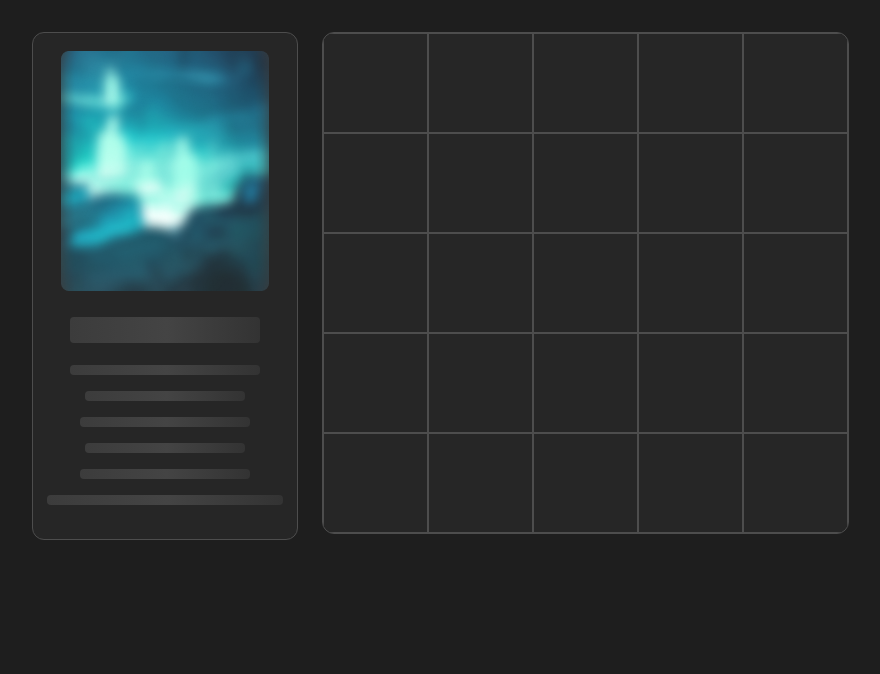
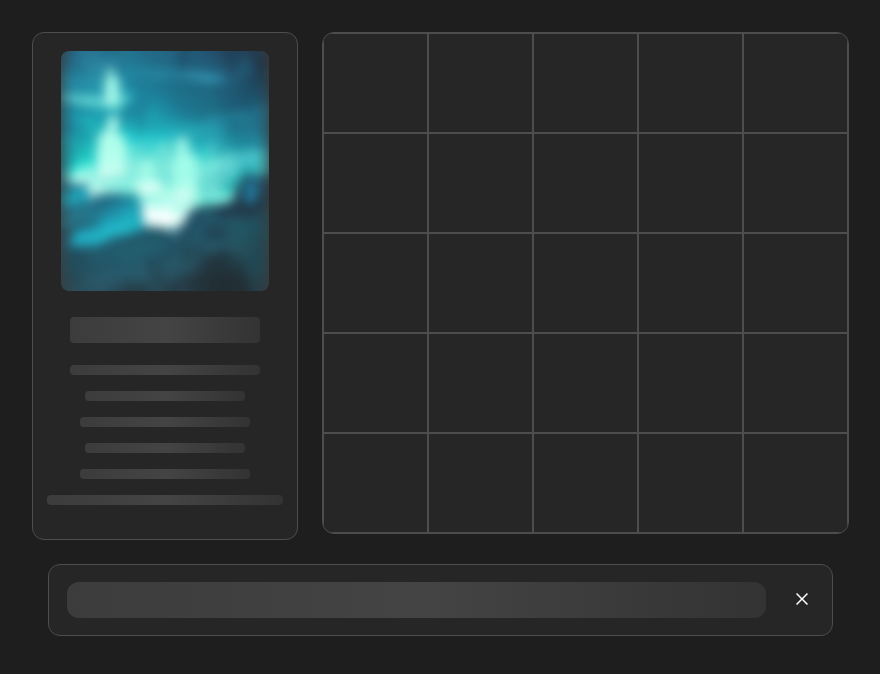
Before and after one commit to Seitek2002/vue-inventory, a Vue app: page / in a window 1280 px wide. Shown: the top 674 px of the page, without its empty margins (200-1080 px from the left). Built offline with nearby package versions, Linux system fonts and the light colour scheme.

Commit message:
footer create

```diff
--- a/src/App.vue
+++ b/src/App.vue
@@ -4,6 +4,23 @@
       <Sidebar />
       <Table />
     </div>
+    <footer class="wrapper__footer footer">
+      <p class="footer__stroke"></p>
+      <button class="footer__close">
+        <svg
+          width="12"
+          height="12"
+          viewBox="0 0 12 12"
+          fill="none"
+          xmlns="http://www.w3.org/2000/svg"
+        >
+          <path
+            d="M12 1.05L10.95 0L6 4.95L1.05 0L0 1.05L4.95 6L0 10.95L1.05 12L6 7.05L10.95 12L12 10.95L7.05 6L12 1.05Z"
+            fill="white"
+          />
+        </svg>
+      </button>
+    </footer>
   </div>
 </template>
 
@@ -30,6 +47,38 @@ export default {
     justify-content: center;
     gap: 24px;
   }
+
+  .footer {
+    background: #262626;
+    border: 1px solid #4d4d4d;
+    border-radius: 12px;
+    width: 785px;
+    height: 72px;
+    margin: 24px auto;
+    display: flex;
+    justify-content: space-between;
+    align-items: center;
+    padding: 0 18px;
+    box-sizing: border-box;
+
+    &__stroke {
+      background: linear-gradient(
+        90deg,
+        #3c3c3c 0%,
+        #444444 51.04%,
+        #333333 100%
+      );
+      border-radius: 12px;
+      width: 699px;
+      height: 36px;
+    }
+
+    &__close {
+      background: transparent;
+      border: none;
+      cursor: pointer;
+    }
+  }
 }
 
 body {
```
